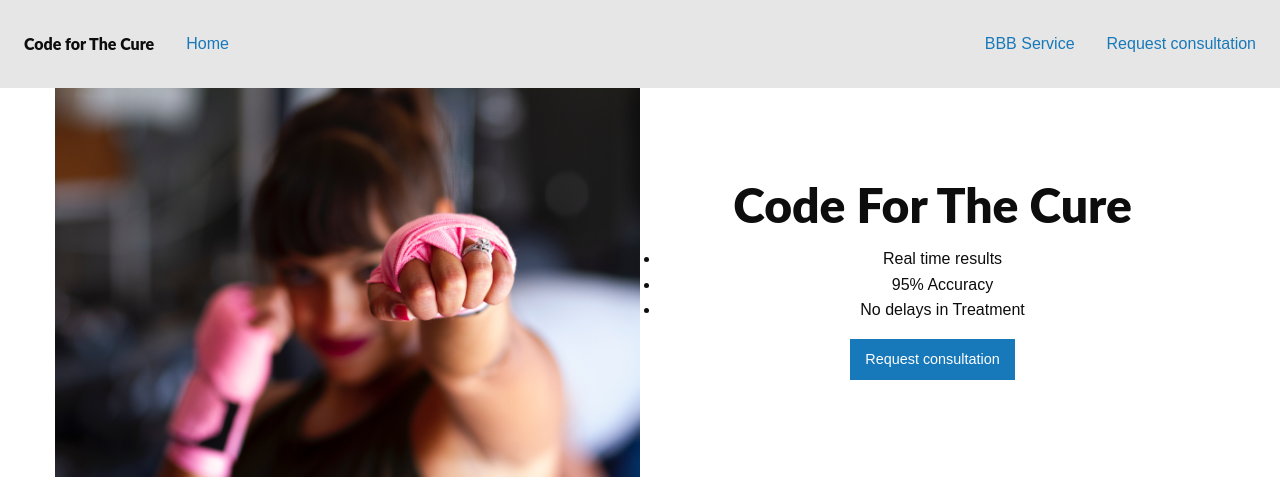
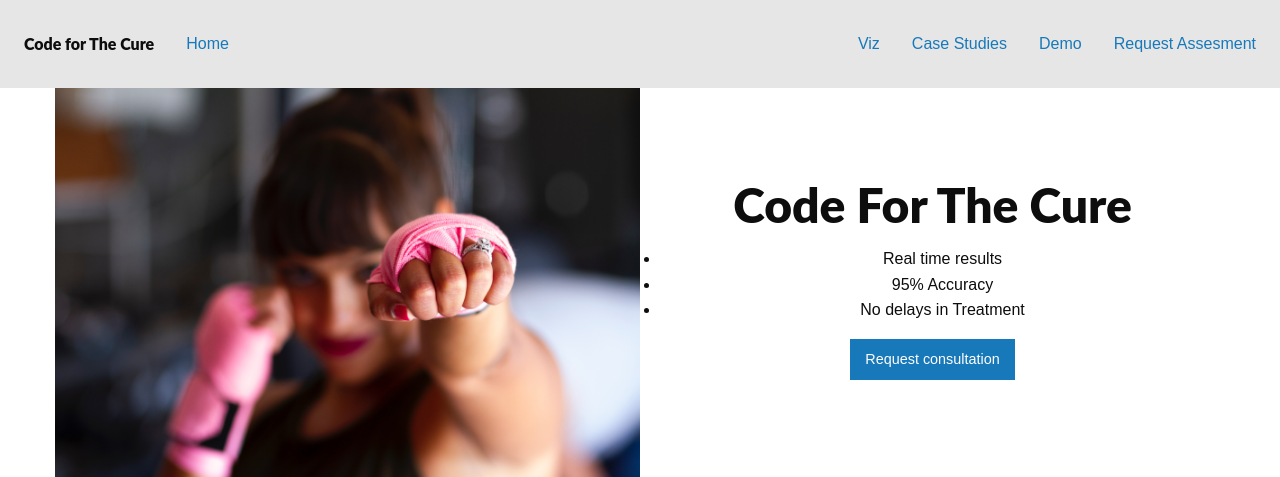
Before and after one commit to ChiqueCode/project_breast_cancer, a Flask app: page / in a window 1280 px wide. Shown: the top 477 px of the page. Run offline with Flask 2, Linux system fonts and the light colour scheme; some libraries are stand-ins or nearby versions.

Commit message:
🚧 wip: navigation bar

```diff
--- a/templates/calculator.html
+++ b/templates/calculator.html
@@ -46,8 +46,10 @@
       </div>
       <div class="top-bar-right">
         <ul class="menu">
-          <li><a href="#">BBB Service</a></li>
-          <li><a href="#">Request consultation</a></li>
+          <li><a href="/viz">Viz</a></li>
+          <li><a href="/cases">Case Studies</a></li>
+          <li><a href="/calculator">Demo</a></li>
+          <li><a href="/cta">Request Assesment</a></li>
         </ul>
       </div>
     </div>
--- a/templates/cases.html
+++ b/templates/cases.html
@@ -36,8 +36,10 @@
       </div>
       <div class="top-bar-right">
         <ul class="menu">
-          <li><a href="#">Cases Studies</a></li>
-          <li><a href="#">Request consultation</a></li>
+          <li><a href="/viz">Viz</a></li>
+          <li><a href="/cases">Case Studies</a></li>
+          <li><a href="/calculator">Demo</a></li>
+          <li><a href="/cta">Request Assesment</a></li>
         </ul>
       </div>
     </div>
--- a/templates/index.html
+++ b/templates/index.html
@@ -36,8 +36,10 @@
       </div>
       <div class="top-bar-right">
         <ul class="menu">
-          <li><a href="#">BBB Service</a></li>
-          <li><a href="#">Request consultation</a></li>
+          <li><a href="/viz">Viz</a></li>
+          <li><a href="/cases">Case Studies</a></li>
+          <li><a href="/calculator">Demo</a></li>
+          <li><a href="/cta">Request Assesment</a></li>
         </ul>
       </div>
     </div>
--- a/templates/viz.html
+++ b/templates/viz.html
@@ -36,8 +36,10 @@
       </div>
       <div class="top-bar-right">
         <ul class="menu">
-          <li><a href="#">BBB Service</a></li>
-          <li><a href="#">Request consultation</a></li>
+          <li><a href="/viz">Viz</a></li>
+          <li><a href="/cases">Case Studies</a></li>
+          <li><a href="/calculator">Demo</a></li>
+          <li><a href="/cta">Request Assesment</a></li>
         </ul>
       </div>
     </div>
```
